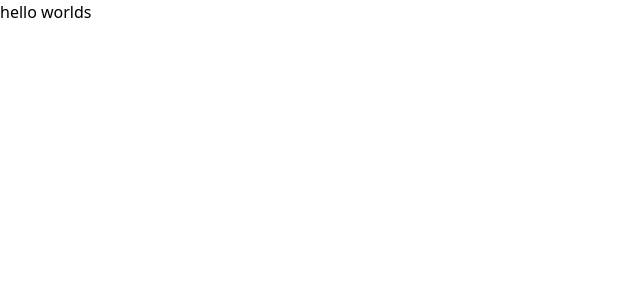
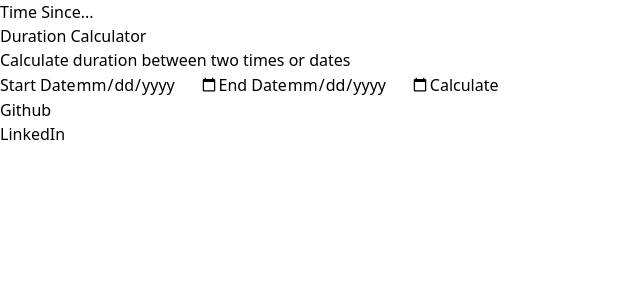
Before and after one commit to blsmxiu47/time-since, a React (Vite) app: page / in a window 1280 px wide. Shown: the top 300 px of the page, without its empty margins (0-640 px from the left). Built offline with nearby package versions, Linux system fonts and the light colour scheme.

Commit message:
add initial top-level components to structure the app

```diff
--- a/src/App.tsx
+++ b/src/App.tsx
@@ -1,10 +1,15 @@
+import Header from './components/Header'
+import DurationCalculator from './components/DurationCalculator'
+import Footer from './components/Footer'
 import './App.css'
 
 function App() {
   return (
-    <>
-    <p>hello worlds</p>
-    </>
+    <div className='App'>
+      <Header />
+      <DurationCalculator />
+      <Footer />
+    </div>
 )
 }
 
--- /dev/null
+++ b/src/components/DurationCalculator.tsx
@@ -0,0 +1,27 @@
+export default function DurationCalculator() {
+    return (
+        <main>
+            <h1>Duration Calculator</h1>
+            <p>Calculate duration between two times or dates</p>
+            <form>
+                <label htmlFor='start-date'>
+                    Start Date
+                </label>
+                <input
+                    id='start-date'
+                    type='date'
+                />
+                <label htmlFor='end-date'>
+                    End Date
+                </label>
+                <input
+                    id='end-date'
+                    type='date'
+                />
+                <button type='submit'>
+                    Calculate
+                </button>
+            </form>
+        </main>
+    )
+}
--- /dev/null
+++ b/src/components/Footer.tsx
@@ -0,0 +1,14 @@
+export default function Footer() {
+    return (
+        <footer>
+            <ul>
+                <li>
+                    Github
+                </li>
+                <li>
+                    LinkedIn
+                </li>
+            </ul>
+        </footer>
+    )
+}
--- /dev/null
+++ b/src/components/Header.tsx
@@ -0,0 +1,7 @@
+export default function Header() {
+    return (
+        <header>
+            Time Since...
+        </header>
+    )
+}
```
